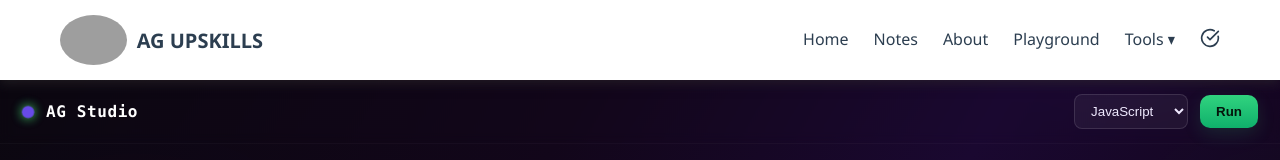
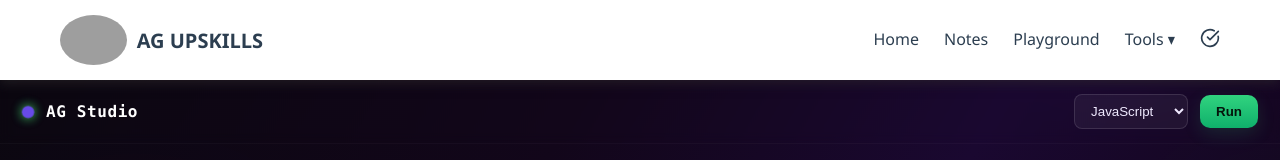
Before and after one commit to Ankita-Gupta2004/AG-Upskill, a React (Create React App) app: page /codingPlatform in a window 1280 px wide. Shown: the top 160 px of the page. Built offline with nearby package versions, Linux system fonts and the light colour scheme; grey boxes are pictures that could not be loaded; the HTML template or start-up script is replaced by a standard one.

Commit message:
minor fix

```diff
--- a/src/components/CodingPlatform/CodingPlatform.js
+++ b/src/components/CodingPlatform/CodingPlatform.js
@@ -1,6 +1,7 @@
 import React, { useState, useRef, useEffect } from "react";
 import "./CodingPlatform.css";
 import axios from "axios";
+import Footer from "../footer";
 
 const BOILERPLATE = {
   javascript: `// JavaScript (Node / Browser)\n\nfunction main() {\n    console.log(\"Hello World\");\n}\n\nmain();\n`,
@@ -303,6 +304,7 @@ export default function CodingPlatform() {
           )}
         </div>
       </div>
+
     </div>
   );
 }
--- a/src/components/header.js
+++ b/src/components/header.js
@@ -37,9 +37,7 @@ function Header({ onStartClick }) {
                 Notes
               </a>
             </li>
-            <li>
-              <a href="/about">About</a>
-            </li>
+
             <li>
               <a href="/codingPlatform">Playground</a>
             </li>
```
